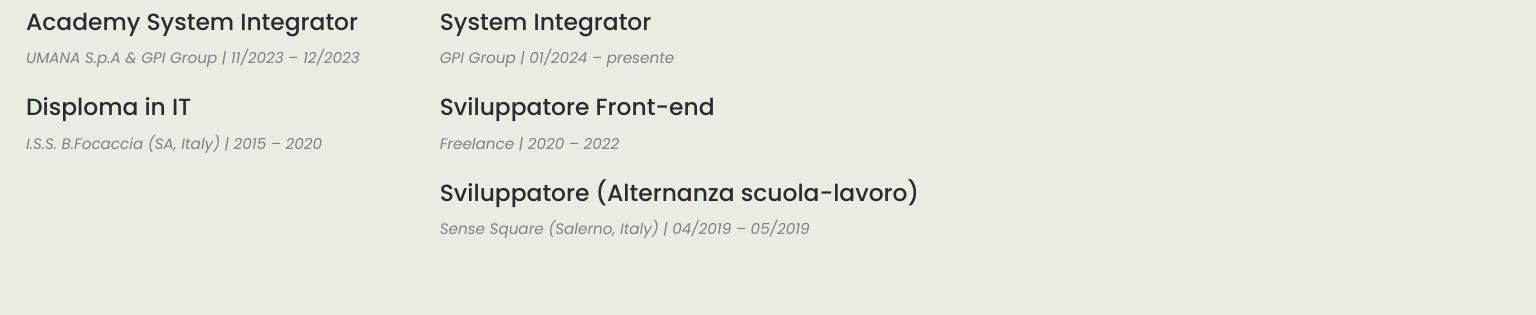
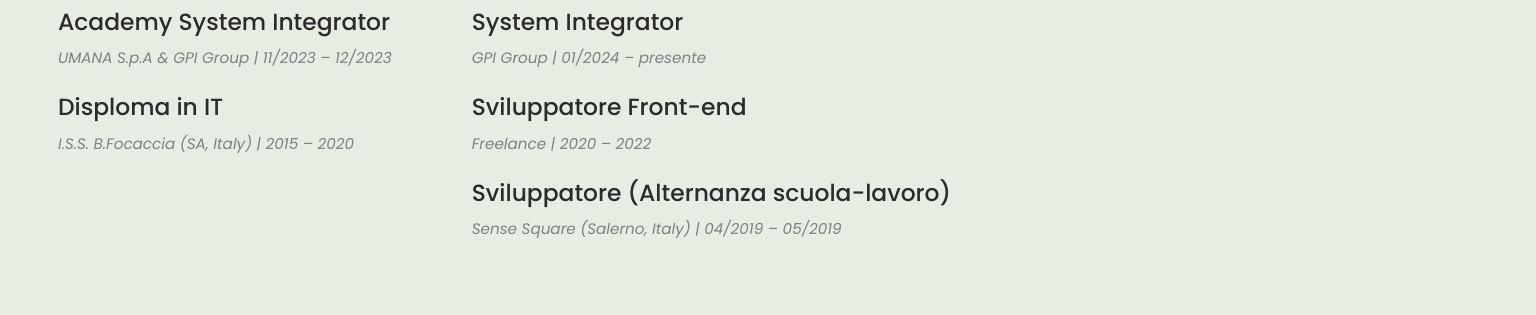
Before and after one commit to aledcr/portfolio, an Astro site: page / in a window 1536 px wide. Shown: the part 575-890 px from the top of the page. Built offline with nearby package versions, Linux system fonts and the light colour scheme; Astro itself is replaced by a stand-in of ours.

Commit message:
:lipstick: fixed section padding

```diff
--- a/src/components/Experiences.astro
+++ b/src/components/Experiences.astro
@@ -71,6 +71,7 @@
     @media (min-width: 992px) {
         section.experiences {
             gap: 5rem;
+            padding-inline: 2rem;
         }
     }
 
@@ -78,6 +79,7 @@
     @media (min-width: 1200px) {
         section.experiences {
             gap: 5rem;
+            padding-inline: 2rem;
         }
     }
 
@@ -85,6 +87,7 @@
     @media (min-width: 1400px) {
         section.experiences {
             gap: 5rem;
+            padding-inline: 2rem;
         }
     }
 </style>
```
